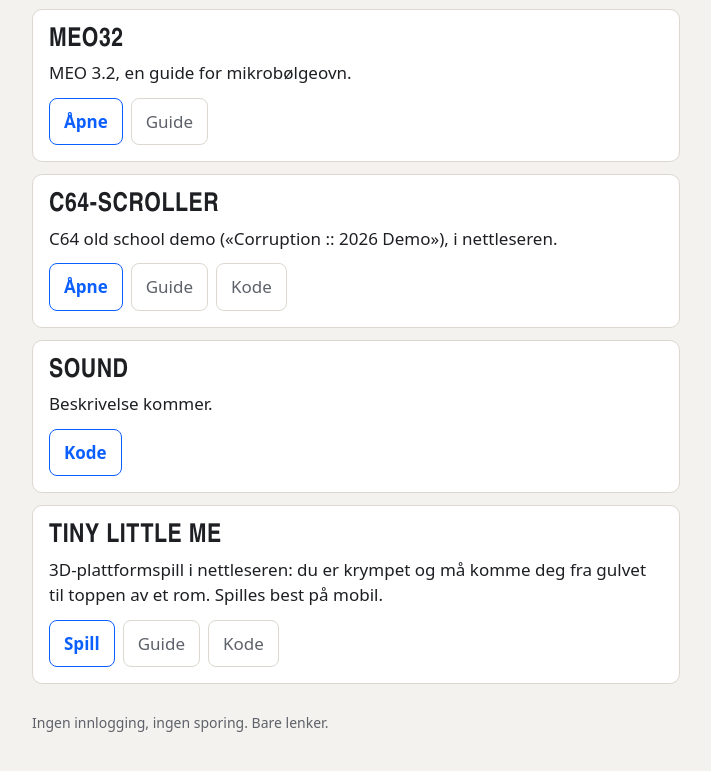
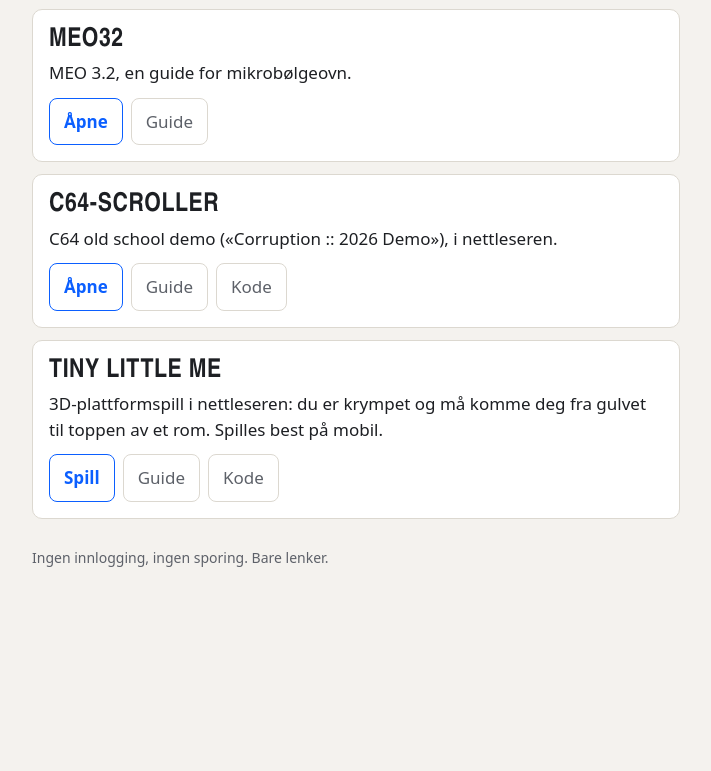
Before and after one commit to runevangen/hobby, a plain HTML site: page index.html in a window 1280 px wide. Shown: the part 1437-2208 px from the top of the page, without its empty margins (284-995 px from the left). After the commit the page ends 2061 px from the top, so only its background shows below. Drawn offline with Linux system fonts and the light colour scheme.

Commit message:
Sound fjernet fra lista inntil videre
Co-Authored-By: Claude Sonnet 5.5 <noreply@anthropic.com>
Claude-Session: https://claude.ai/code/session_017NqKPBLHGcDWJqvzstxZzA

```diff
--- a/index.html
+++ b/index.html
@@ -53,11 +53,6 @@
       <div class="lenker"><a class="knapp" href="https://c64scroller.netlify.app/Index.html">Åpne</a><a class="knapp sekundaer" href="arkitektur.html#c64">Guide</a><a class="knapp sekundaer" href="https://github.com/runevangen/c64scrollerdemo">Kode</a></div>
     </li>
     <li>
-      <h2>Sound</h2>
-      <p>Beskrivelse kommer.</p>
-      <div class="lenker"><a class="knapp" href="https://github.com/runevangen/Sound">Kode</a></div>
-    </li>
-    <li>
       <h2>Tiny Little Me</h2>
       <p>3D-plattformspill i nettleseren: du er krympet og må komme deg fra gulvet til toppen av et rom. Spilles best på mobil.</p>
       <div class="lenker"><a class="knapp" href="https://runevangen.github.io/tinylittleme/">Spill</a><a class="knapp sekundaer" href="arkitektur.html#tinylittleme">Guide</a><a class="knapp sekundaer" href="https://github.com/runevangen/tinylittleme">Kode</a></div>
```
Also changed, not shown: arkitektur.html (+0 -5 lines).
